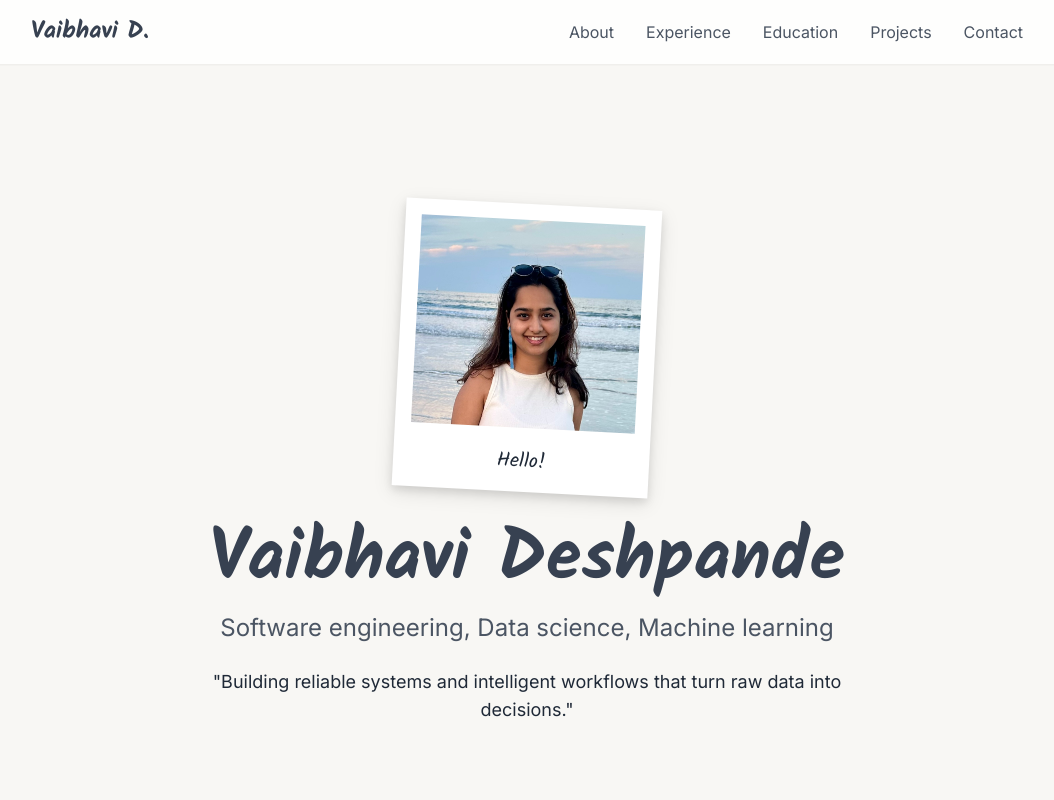
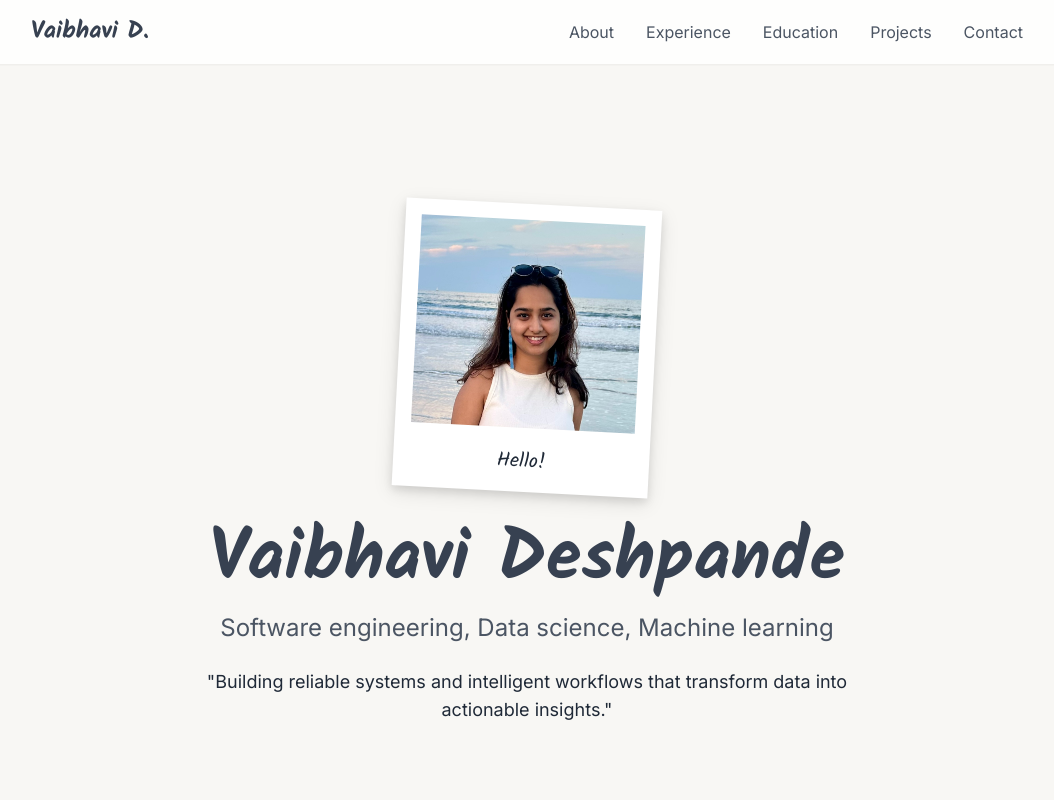
Before and after one commit to VMD281/Portfolio, a plain HTML site: page index.html in a window 1280 px wide. Shown: the top 800 px of the page, without its empty margins (113-1167 px from the left). Drawn offline with nearby package versions, Linux system fonts and the light colour scheme.

Commit message:
fix: prevent single-word widows in hero quote and experience bullets

```diff
--- a/index.html
+++ b/index.html
@@ -202,7 +202,7 @@
             Software engineering, Data science, Machine learning
           </p>
           <p class="mt-6 max-w-2xl text-lg">
-            "Building reliable systems and intelligent workflows that turn raw data into decisions."
+            "Building reliable systems and intelligent workflows that transform data into actionable insights."
           </p>
         </div>
       </section>
@@ -695,6 +695,21 @@
       sections.forEach((section) => {
         observer.observe(section);
       });
+
+      // --- Prevent single-word widows in specific text blocks ---
+      function preventWidow(el) {
+        if (!el) return;
+        const html = el.innerHTML.trim();
+        const withoutTags = html.replace(/<[^>]*>/g, "");
+        if (withoutTags.split(/\s+/).length < 3) return; // skip very short
+        // Replace the last normal space between the final two words with &nbsp;
+        el.innerHTML = html.replace(/\s+(\S+)(\s*)$/, "&nbsp;$1$2");
+      }
+
+      // Apply to hero quote
+      preventWidow(document.querySelector('#home p.mt-6.max-w-2xl'));
+      // Apply to all Experience bullets
+      document.querySelectorAll('#journey .exp-details li').forEach(preventWidow);
     </script>
   </body>
 </html>
```
